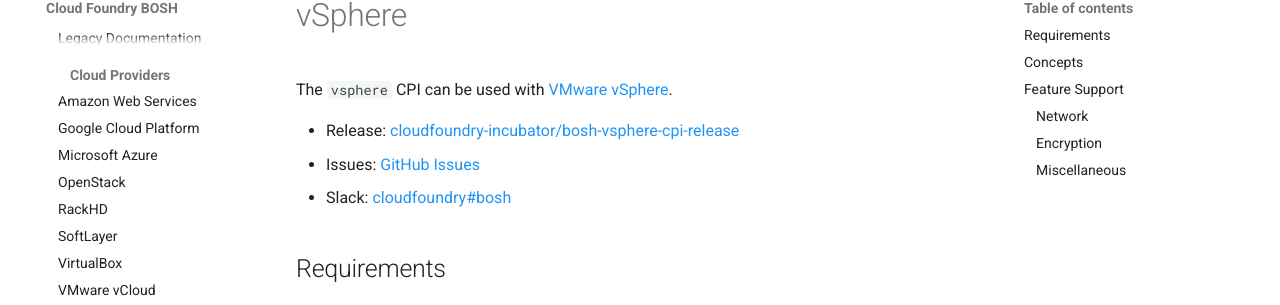
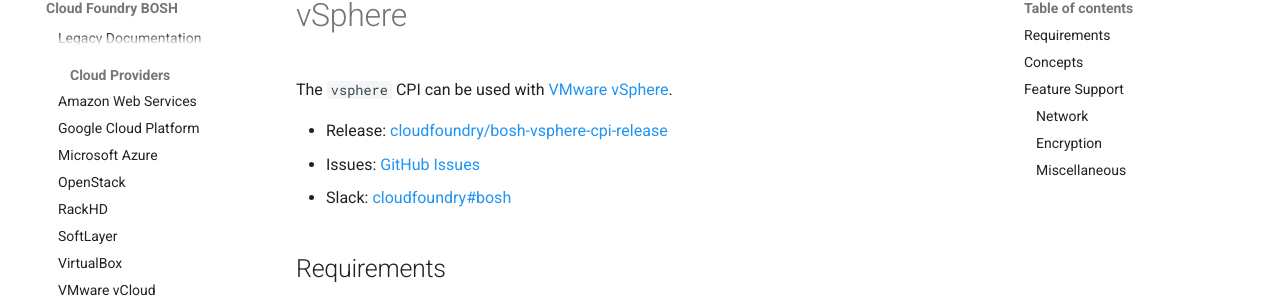
Before and after one commit to cloudfoundry/docs-bosh, an MkDocs documentation site: the page built from content/vsphere.md, in a window 1280 px wide and 900 px high. Shown: the part 151-456 px from the top of the window. Built offline with MkDocs 1.6.1 and Material for MkDocs 9.7.7, drawn with Linux system fonts in a browser that asks for light colours; old or Windows-style settings are respelled for this version of MkDocs.

Commit message:
Fix some CPI URLs
Replace cloudfoundry-incubator by cloudfoundry for all CPIs that recently graduated from incubation.

```diff
--- a/content/vsphere.md
+++ b/content/vsphere.md
@@ -6,8 +6,8 @@ title: VMware vSphere
 
 The `vsphere` CPI can be used with [VMware vSphere](https://www.vmware.com/products/vsphere.html).
 
- * Release: [cloudfoundry-incubator/bosh-vsphere-cpi-release](https://github.com/cloudfoundry-incubator/bosh-vsphere-cpi-release)
- * Issues: [GitHub Issues](https://github.com/cloudfoundry-incubator/bosh-vsphere-cpi-release/issues)
+ * Release: [cloudfoundry/bosh-vsphere-cpi-release](https://github.com/cloudfoundry/bosh-vsphere-cpi-release)
+ * Issues: [GitHub Issues](https://github.com/cloudfoundry/bosh-vsphere-cpi-release/issues)
  * Slack: [cloudfoundry#bosh](https://cloudfoundry.slack.com/messages/bosh)
 
 ## Requirements
@@ -69,5 +69,5 @@ vSphere supports disk encryption and customer-managed keys when managed through
 
 | Feature | Support |
 | ------- | ------- |
-| Multi-CPI | Supported, [v34](https://github.com/cloudfoundry-incubator/bosh-vsphere-cpi-release/releases/tag/v34)+ |
+| Multi-CPI | Supported, [v34](https://github.com/cloudfoundry/bosh-vsphere-cpi-release/releases/tag/v34)+ |
 | Native Disk Resize | Not Supported |
```
